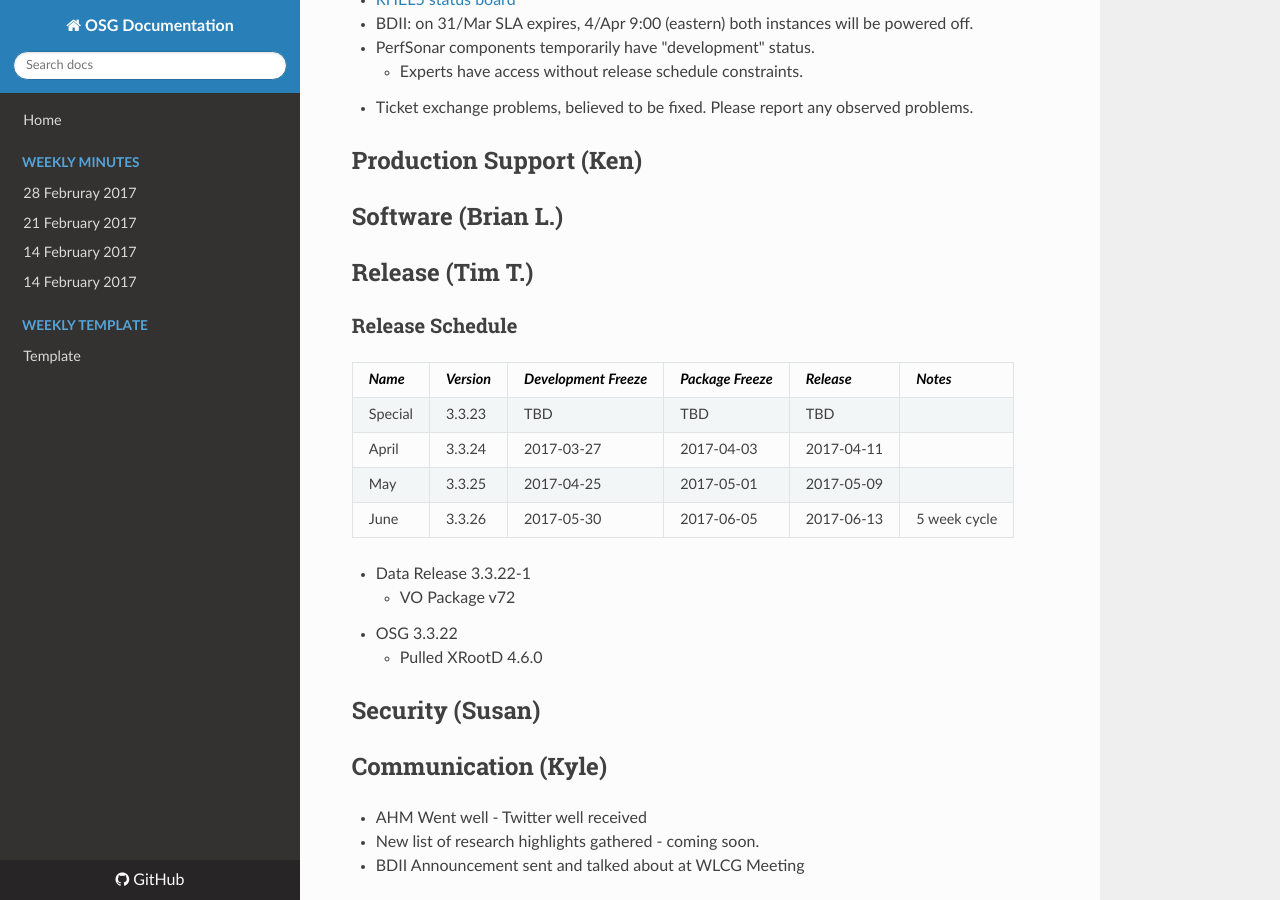
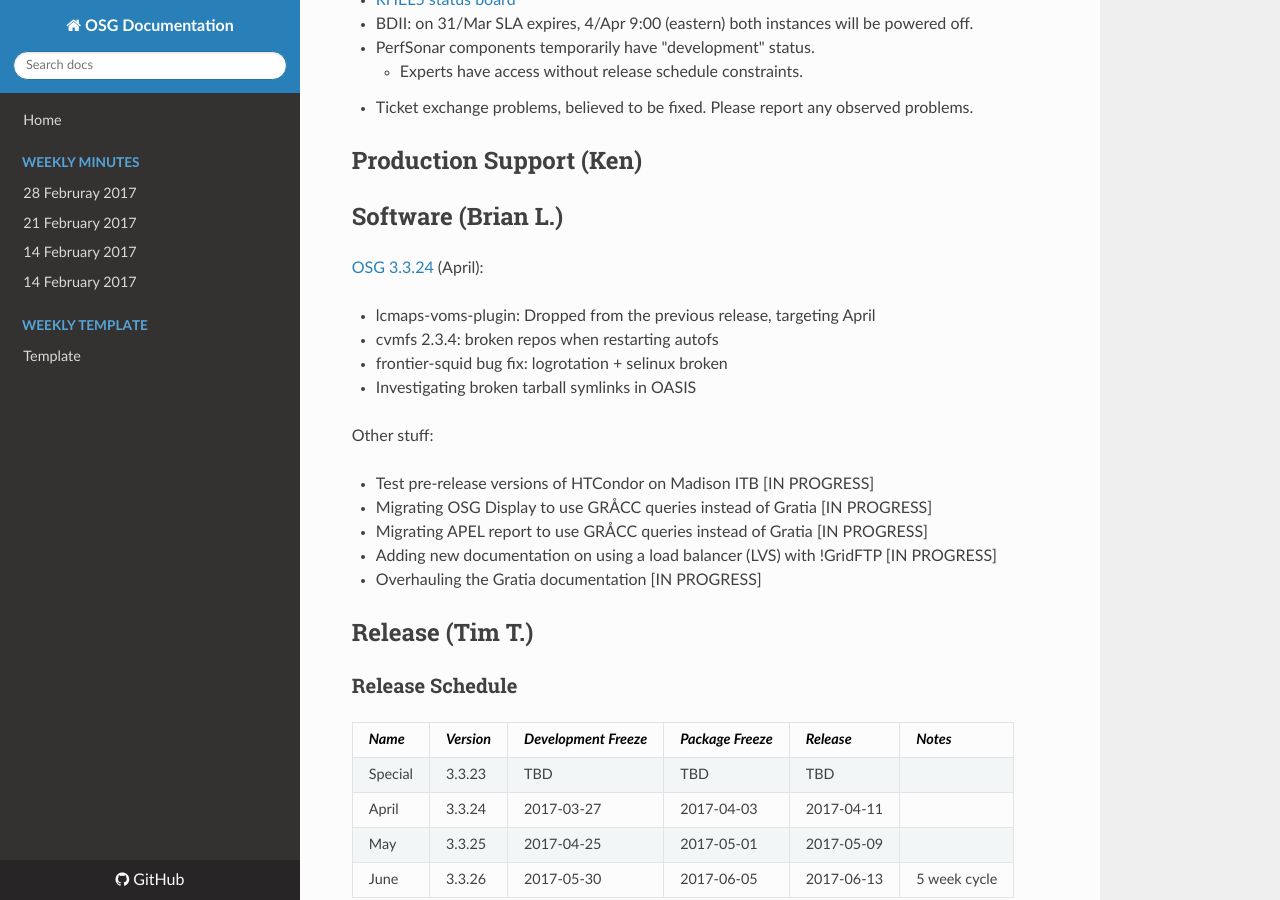
Before and after one commit to zsshah/production, an MkDocs documentation site: the page built from docs/WeeklyMinutes/21March2017.md, in a window 1280 px wide and 900 px high, scrolled down 2495 px. Built offline with MkDocs 1.6.1, drawn with Linux system fonts in a browser that asks for light colours; nearby versions of some CDN libraries; old or Windows-style settings are respelled for this version of MkDocs.

Commit message:
Update software area

```diff
--- a/docs/WeeklyMinutes/21March2017.md
+++ b/docs/WeeklyMinutes/21March2017.md
@@ -43,6 +43,21 @@
 
 ## Software (Brian L.)
 
+[OSG 3.3.24](https://jira.opensciencegrid.org/issues/?filter=16358) (April):
+
+-   lcmaps-voms-plugin: Dropped from the previous release, targeting April
+-   cvmfs 2.3.4: broken repos when restarting autofs
+-   frontier-squid bug fix: logrotation + selinux broken
+-   Investigating broken tarball symlinks in OASIS
+
+Other stuff:
+
+-   Test pre-release versions of HTCondor on Madison ITB [IN PROGRESS]
+-   Migrating OSG Display to use GR&Aring;CC queries instead of Gratia [IN PROGRESS]
+-   Migrating APEL report to use GR&Aring;CC queries instead of Gratia [IN PROGRESS]
+-   Adding new documentation on using a load balancer (LVS) with !GridFTP [IN PROGRESS]
+-   Overhauling the Gratia documentation [IN PROGRESS]
+
 ## Release (Tim T.)
 ### Release Schedule
 | *Name* | *Version* | *Development Freeze* | *Package Freeze* | *Release* | *Notes* |
```
